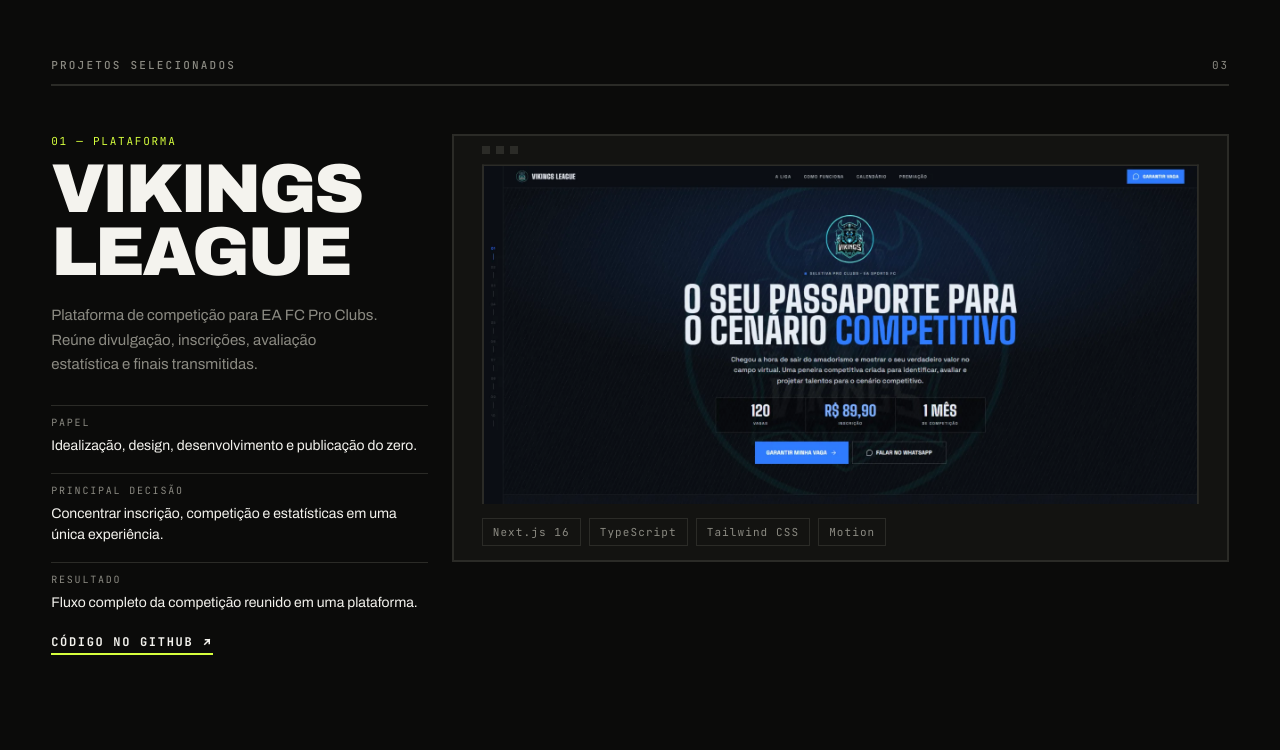
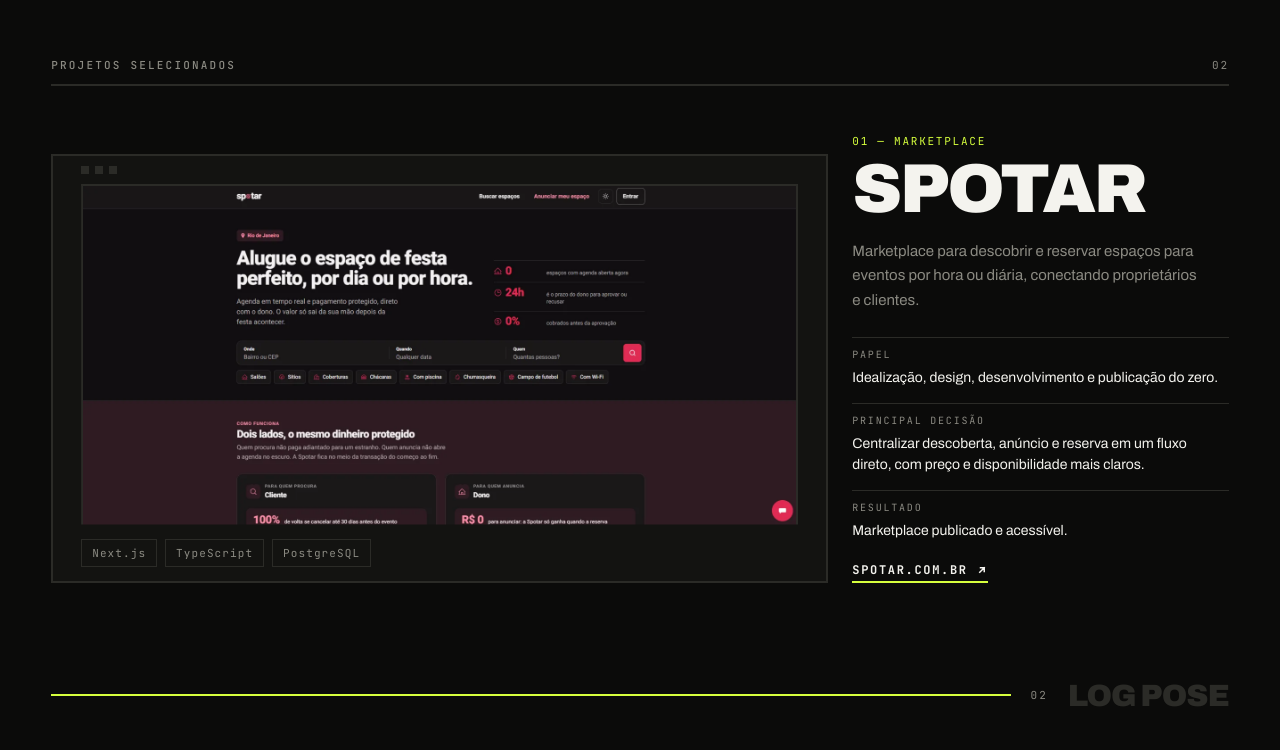
Before and after one commit to pedruamerico/portfolio-site, a React (Vite) app: page / in a window 1280 px wide. Shown: the part 2140-2890 px from the top of the page. Built offline with nearby package versions, Linux system fonts and the light colour scheme.

Commit message:
content: remove the Vikings League project from the portfolio

```diff
--- a/index.html
+++ b/index.html
@@ -15,7 +15,7 @@
     <meta property="og:url" content="https://www.pedroamerico.com" />
     <meta property="og:site_name" content="Pedro Américo" />
     <meta property="og:title" content="Pedro Américo — Software do produto à produção" />
-    <meta property="og:description" content="Desenvolvimento, CI/CD e operação de clusters. Projetos: Vikings League, Spotar e Log Pose." />
+    <meta property="og:description" content="Desenvolvimento, CI/CD e operação de clusters. Projetos: Spotar e Log Pose." />
     <meta property="og:locale" content="pt_BR" />
     <meta property="og:image" content="https://www.pedroamerico.com/og.png" />
     <meta property="og:image:width" content="1200" />
--- a/src/components/Projects.css
+++ b/src/components/Projects.css
@@ -126,14 +126,10 @@
 .pa-projects-link[data-primary]:hover { color: var(--pa-acc-text); }
 .pa-projects-text > .pa-projects-link { margin-top: 20px; }
 
-/* A moldura é a mesma nos três; o que varia é a divisão das colunas e o lado
+/* A moldura é a mesma nos dois; o que varia é a divisão das colunas e o lado
    em que o texto entra. */
 
-/* ---- 01 Vikings League: texto estreito à esquerda ---- */
-[data-variant='vikings-league'] .pa-projects-text { grid-column: 1 / 5; }
-[data-variant='vikings-league'] .pa-projects-visual { grid-column: 5 / 13; }
-
-/* ---- 02 Spotar: imagem à esquerda, texto na coluna estreita da direita ---- */
+/* ---- 01 Spotar: imagem à esquerda, texto na coluna estreita da direita ---- */
 [data-variant='spotar'] { align-items: end; }
 [data-variant='spotar'] .pa-projects-visual { grid-column: 1 / 9; grid-row: 1; }
 [data-variant='spotar'] .pa-projects-text { grid-column: 9 / 13; grid-row: 1; }
@@ -141,7 +137,7 @@
 [data-variant='spotar'] .pa-projects-context { margin-top: 18px; max-width: none; }
 [data-variant='spotar'] .pa-projects-meta-list { margin-top: 24px; gap: 14px; }
 
-/* ---- 03 Log Pose: texto mais largo, imagem em 7 colunas ---- */
+/* ---- 02 Log Pose: texto mais largo, imagem em 7 colunas ---- */
 [data-variant='log-pose'] .pa-projects-text { grid-column: 1 / 6; }
 [data-variant='log-pose'] .pa-projects-visual { grid-column: 6 / 13; }
 [data-variant='log-pose'] .pa-projects-title { font-size: clamp(38px, 5.4vw, 80px); }
--- a/src/data/content.ts
+++ b/src/data/content.ts
@@ -92,39 +92,8 @@
 
 export const projects = [
   {
-    id: "vikings-league",
+    id: "spotar",
     index: "01",
-    kicker: { pt: "PLATAFORMA", en: "PLATFORM" },
-    title: "Vikings League",
-    image: "/projects/vikings.webp",
-    imageAlt: {
-      pt: "Página inicial da Vikings League, com chamada de inscrição para a competição de EA FC Pro Clubs e destaques das equipes.",
-      en: "Vikings League home page, with the EA FC Pro Clubs competition sign-up call and team highlights.",
-    },
-    context: {
-      pt: "Plataforma de competição para EA FC Pro Clubs. Reúne divulgação, inscrições, avaliação estatística e finais transmitidas.",
-      en: "A competition platform for EA FC Pro Clubs: promotion, sign-ups, statistical rating and broadcast finals.",
-    },
-    role: {
-      pt: "Idealização, design, desenvolvimento e publicação do zero.",
-      en: "Concept, design, development and release, from zero.",
-    },
-    decision: {
-      pt: "Concentrar inscrição, competição e estatísticas em uma única experiência.",
-      en: "Concentrate sign-up, competition and statistics in a single experience.",
-    },
-    outcome: {
-      pt: "Fluxo completo da competição reunido em uma plataforma.",
-      en: "The full competition flow gathered in one platform.",
-    },
-    stack: ["Next.js 16", "TypeScript", "Tailwind CSS", "Motion"],
-    links: [
-      { label: { pt: "código no GitHub", en: "code on GitHub" }, url: "https://github.com/pedruamerico/vikings-league", primary: true },
-    ],
-  },
-  {
-    id: "spotar",
-    index: "02",
     kicker: { pt: "MARKETPLACE", en: "MARKETPLACE" },
     title: "Spotar",
     image: "/projects/spotar.webp",
@@ -151,7 +120,7 @@
   },
   {
     id: "log-pose",
-    index: "03",
+    index: "02",
     kicker: { pt: "APLICATIVO WINDOWS", en: "WINDOWS APP" },
     title: "Log Pose",
     image: "/projects/logpose.webp",
```
Also changed, not shown: public/projects/vikings.webp (deleted), 1 other file (tests, documents, lock files or other folders).
